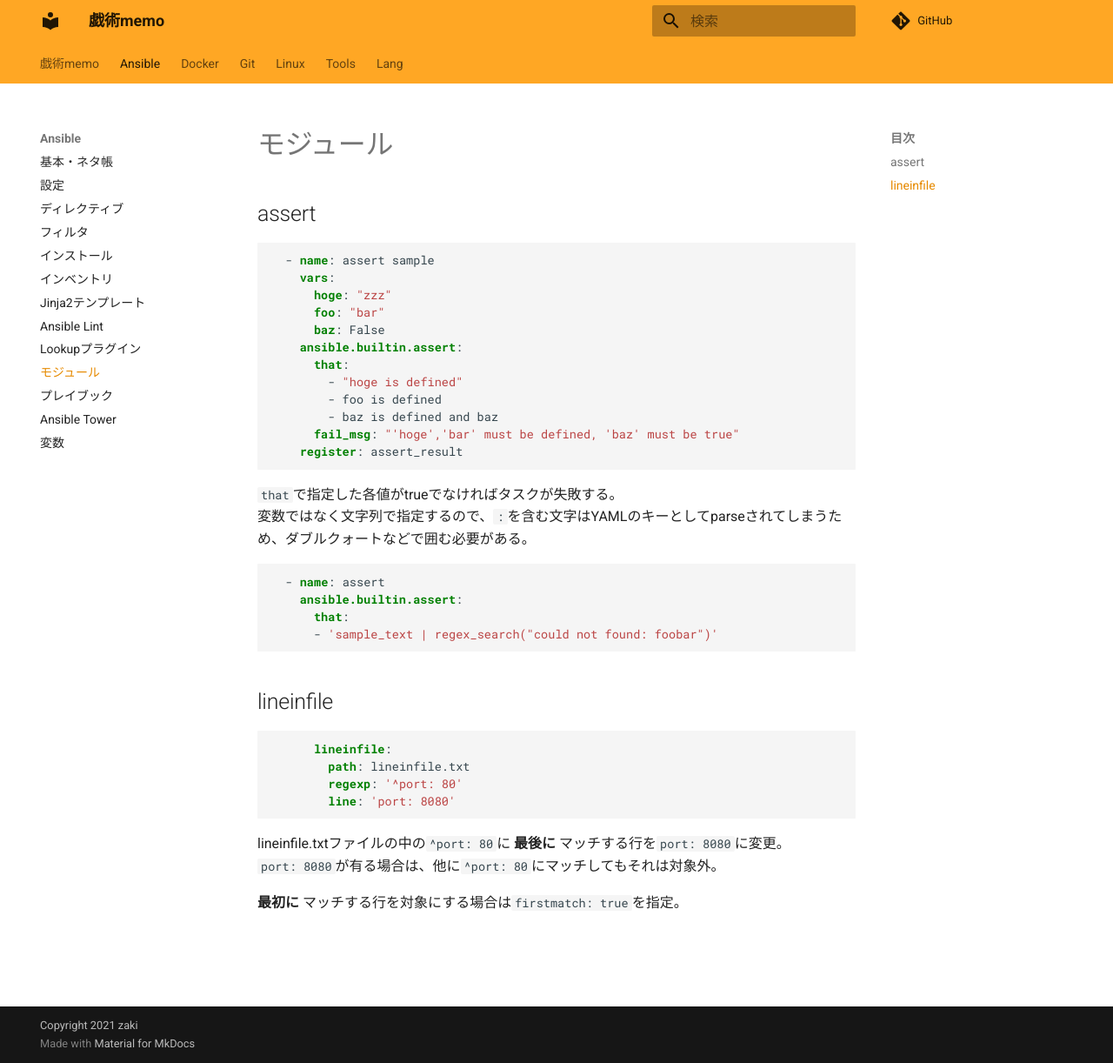
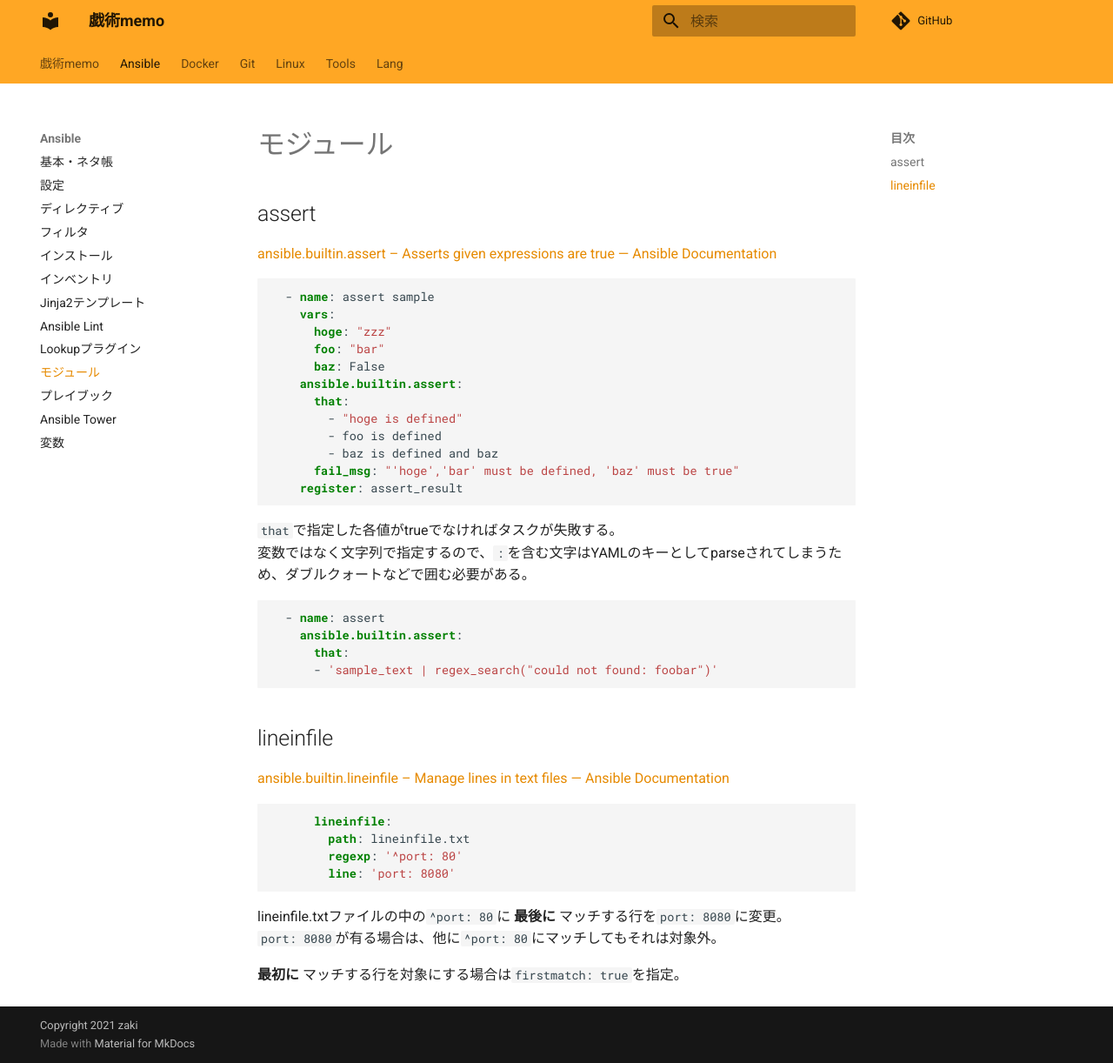
Before and after one commit to zaki-lknr/docs, an MkDocs documentation site: the page built from docs/Ansible/module.md, in a window 1280 px wide and 1222 px high. Shown: the whole window at 87% size. Built offline with MkDocs 1.6.1 and Material for MkDocs 9.7.7, drawn with Linux system fonts in a browser that asks for light colours; comment, search, counter and statistics services are not loaded.

Commit message:
add: ansible/module モジュールのページへのリンク追加

````diff
--- a/docs/Ansible/module.md
+++ b/docs/Ansible/module.md
@@ -1,6 +1,8 @@
 # モジュール
 
 ## assert
+
+[ansible.builtin.assert – Asserts given expressions are true — Ansible Documentation](https://docs.ansible.com/ansible/latest/collections/ansible/builtin/assert_module.html)
 
 ```yaml
   - name: assert sample
@@ -29,6 +31,8 @@
 
 ## lineinfile
 
+[ansible.builtin.lineinfile – Manage lines in text files — Ansible Documentation](https://docs.ansible.com/ansible/latest/collections/ansible/builtin/lineinfile_module.html)
+
 ```yaml
       lineinfile:
         path: lineinfile.txt
````
